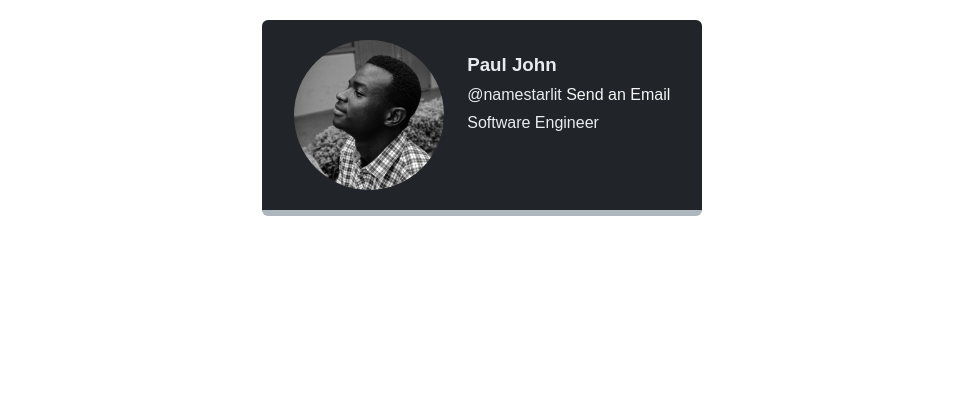
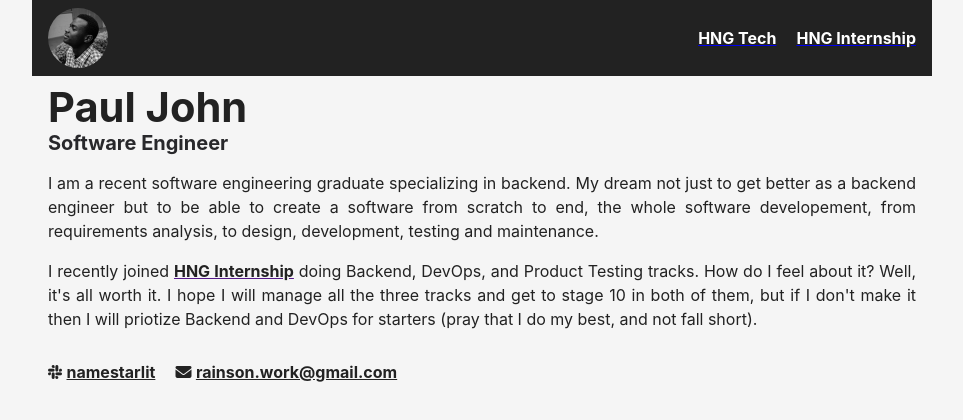
Before and after one commit to namestarlit/00-deploy-static-website, a website built with Vite: page static/index.html in a window 1280 px wide. Shown: the whole page, without its empty margins (158-1121 px from the left). Built offline with nearby package versions, Linux system fonts and the light colour scheme.

Commit message:
feat: update personal site

```diff
--- a/static/index.html
+++ b/static/index.html
@@ -1,16 +1,56 @@
 <html>
-    <head><link rel="stylesheet" href="https://cdnjs.cloudflare.com/ajax/libs/normalize/8.0.1/normalize.css">
+  <head>
+    <link rel="stylesheet" href="https://cdnjs.cloudflare.com/ajax/libs/normalize/8.0.1/normalize.css">
     <link rel="stylesheet" href="styles.css" />
+    <meta name="viewport" content="width=device-width, initial-scale=1.0" />
+    <title>namestarlit - Software Engineer</title>
+
+    <link rel="stylesheet" href="https://cdnjs.cloudflare.com/ajax/libs/font-awesome/6.5.2/css/all.min.css" integrity="sha512-SnH5WK+bZxgPHs44uWIX+LLJAJ9/2PkPKZ5QiAj6Ta86w+fsb2TkcmfRyVX3pBnMFcV7oQPJkl9QevSCWr3W6A==" crossorigin="anonymous" referrerpolicy="no-referrer" />
+
   </head>
   <body>
-        <section class="card">
+    <header>
+      <nav>
         <img class="avatar" src="images/gravator.jpg">
-            <div >
-                <h3>Paul John</h3>
-                <a id="username" href="https://bento.me/namestarlit" target="_blank">@namestarlit</a>
-                <a id="email" href="mailto:rainson.work@gmail.com" target="_blank">Send an Email</a>
-                <p>Software Engineer</p>
+        <ul>
+          <li><a href="https://hng.tech/" target="_blank"><span class="url">HNG Tech</span></a></li>
+          <li><a href="https://hng.tech/internship" target="_blank"><span class="url">HNG Internship</span></a></li>
+        </ul>
+      </nav>
+    </header>
+
+    <main>
+      <section class="hero" >
+        <h1>Paul John</h1>
+        <h2>Software Engineer</h2>
+        <div class="about">
+          <p>
+            I am a recent software engineering graduate specializing in backend. My dream not just to get better
+            as a backend engineer but to be able to create a software from scratch to end, the whole software developement,
+            from requirements analysis, to design, development, testing and maintenance.
+          </p>
+          <p>
+            I recently joined <a href="" target="_blank"><span class="url--a">HNG Internship</span></a> doing Backend,
+            DevOps, and Product Testing tracks. How do I feel about it? Well, it's all worth it. I hope I will manage all
+            the three tracks and get to stage 10 in both of them, but if I don't make it then I will priotize Backend and
+            DevOps for starters (pray that I do my best, and not fall short).
+          </p>
         </div>
       </section>
+    </main>
+    <footer>
+      <div class="social">
+        <ul>
+          <li>
+            <i class="fa-brands fa-slack"></i>
+            <a class="url--a" href="https://hng11.slack.com/team/U079ZFVB423" target="_blank">namestarlit</a>
+          </li>
+          <li>
+            <i class="fa-solid fa-envelope"></i>
+            <a class="url--a" href="mailto:rainson.work@gmail.com" target="_blank">rainson.work@gmail.com</a>
+          </li>
+        </ul>
+      </div>
+    </footer>
   </body>
 </html>
--- a/static/styles.css
+++ b/static/styles.css
@@ -1,43 +1,93 @@
+html {
+ box-sizing: border-box;
+}
+
+*, *:after, *:before {
+  box-sizing: inherit;
+}
+
 body {
-    margin: 20px;
-    /*
-    Challenge:
-    Find a web safe font you like, and add it
-    to your card.
-    */
-    font-family: Arial, Helvetica, sans-serif;
+  margin: 0;
+  color: #222;
+  background-color: whitesmoke;
+
+  font-family: Inter, Arial, Helvetica, sans-serif;
+  font-style: normal;
+}
+
+main, footer {
+  padding: 0.5em 1em;
+}
+
+header, main, footer {
+  width: 80%;
+  max-width: 900px;
+  margin: 0 auto;
+}
+
+nav {
+  background-color: #222;
+  color: whitesmoke;
+  padding: 0.5em 1em;
+  display: flex;
+  justify-content: space-between;
+  align-items: center;
+}
+
+nav ul {
+  list-style-type: none;
+  display: flex;
+  justify-content: space-around;
+  gap: 20px;
 }
 
 .avatar {
-    width: 150px;
-    border: 1px;
-    border-radius: 100%;
+  width: 60px;
+  border-radius: 50%;
 }
 
-.card {
-    width: 400px;
-    margin: 0 auto;
-    padding: 20px;
-    display: flex;
-    justify-content: space-around;
-    text-align: left;
-    line-height: 12px;
-    background: #212529;
-    color: #e9ecef;
-    border-bottom: 6px solid #adb5bd;
-    border-radius: 6px;
+.url {
+  color: white;
+  font-weight: bold;
 }
 
-#username {
-  color: #e9ecef;
-  text-decoration: none;
+.url--a {
+  color: #222;
+  font-weight: bold;
 }
 
-#email {
-  color: whitesmoke;
-  text-decoration: none;
+.url--a:hover {
+  color: #6F8FAF;
 }
 
-.border-blue {
-    border: 1px dotted #343a40;
+h1, h2 {
+  margin-top: 0;
+  margin-bottom: 0;
 }
+h1 {
+  font-size: 2.6rem;
+}
+
+h2 {
+  font-size: 1.25rem;;
+  color: #28282B;
+}
+
+p {
+  text-align: justify;
+  line-height: 1.5;
+}
+
+.social {
+  margin: 0;
+  display: flex;
+  justify-content: left;
+}
+
+.social ul {
+  margin: 0;
+  padding: 0;
+  list-style-type: none;
+  display: flex;
+  gap: 20px;
+}
```
Lines whose indentation alone changed are shown as unchanged.
